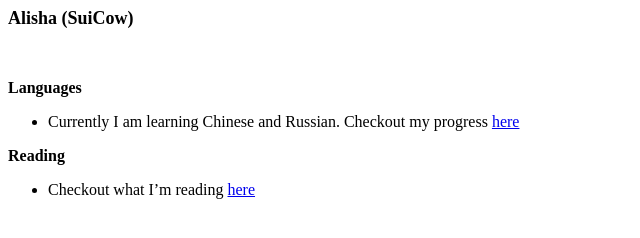
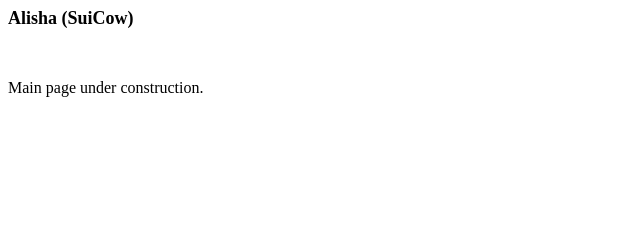
Before and after one commit to SuiCow/SuiCow.github.io, a plain HTML site: page index.html in a window 1280 px wide. Shown: the whole page, without its empty margins (0-640 px from the left). Drawn offline with Linux system fonts and the light colour scheme.

Commit message:
Update index.html

```diff
--- a/index.html
+++ b/index.html
@@ -1,6 +1,7 @@
 <p dir="ltr"><strong><span style="font-size: large; font-family: 'times new roman', times;">Alisha (SuiCow)</span></strong></p>
 <p><span style="font-size: medium; font-family: 'times new roman', times;">&nbsp;</span></p>
-<p dir="ltr"><strong><span style="font-size: medium; font-family: 'times new roman', times;">Languages</span></strong></p>
+Main page under construction.
+<!-- <p dir="ltr"><strong><span style="font-size: medium; font-family: 'times new roman', times;">Languages</span></strong></p>
 <ul>
 <li dir="ltr">
 <p dir="ltr"><span style="font-size: medium; font-family: 'times new roman', times;">Currently I am learning Chinese and Russian. Checkout my progress <a href="https://alishali.notion.site/Languages-07cc7b39068345b6ae4dc70058e1afd1?pvs=4">here</a></span></p>
@@ -11,4 +12,4 @@
 <li dir="ltr">
 <p dir="ltr"><span style="font-size: medium; font-family: 'times new roman', times;">Checkout what I&rsquo;m reading <a href="https://alishali.notion.site/7fb786a29de74765a4b00ebab589777e?v=e46e2f2f017d47cd90b361a7fdd637f7&amp;pvs=4">here</a></span></p>
 </li>
-</ul>
+</ul> -->
```
